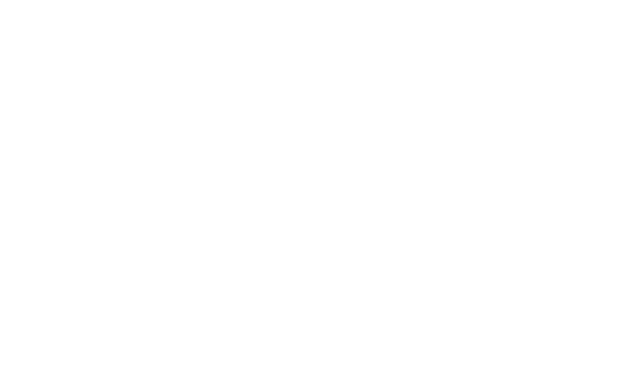
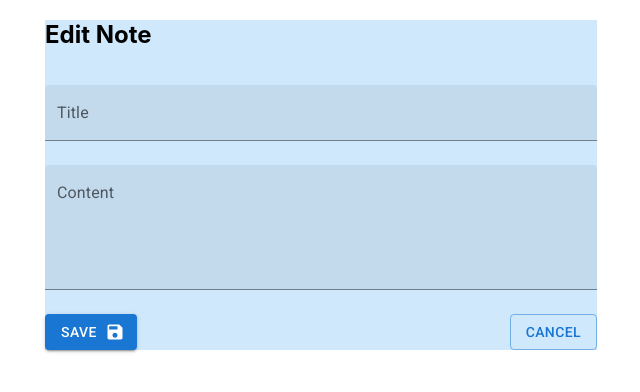
Before and after one commit to preetiGusain/notes-ui, a React (Create React App) app: page /notes-ui/edit/1 in a window 1280 px wide. Before the commit this address had no page. Shown: the top 392 px of the page, without its empty margins (319-959 px from the left). Built offline with nearby package versions, Linux system fonts and the light colour scheme; no server answers.

Commit message:
Adding Logic for Editing note

```diff
--- a/src/App.js
+++ b/src/App.js
@@ -6,6 +6,7 @@
 import Box from '@mui/material/Box';
 import Container from '@mui/material/Container';
 import Create from './pages/create';
+import  Edit  from './pages/edit';
 
 function App() {
   return (
@@ -13,8 +14,9 @@
       <Box sx={{ bgcolor: '#cfe8fc', height: '100%' }} >
         <Routes>
           <Route path="/" element={<Home />} />
-          <Route path="/notes/create" element={<Create/>} />
+          <Route path="/notes/create" element={<Create />} />
           <Route path="/notes/:id" element={<NotePage />} />
+          <Route path="/edit/:id" element={<Edit />} />
         </Routes>
       </Box>
     </Container>
--- /dev/null
+++ b/src/constants.js
@@ -0,0 +1,2 @@
+export const backend_uri = 'https://notes-api-y7g7.onrender.com';
+//export const backend_uri = "http://localhost:3000";
--- a/src/pages/create.js
+++ b/src/pages/create.js
@@ -7,6 +7,7 @@
 import Stack from '@mui/material/Stack';
 import Alert from '@mui/material/Alert';
 import { useNavigate } from 'react-router-dom';
+import { backend_uri } from '../constants';
 
 function Create() {
     const [title, setTitle] = useState('');
@@ -27,7 +28,7 @@
         try {
             setSaveError(false);
             setSaveInProgress(true);
-            const request = new Request("https://notes-api-y7g7.onrender.com/save", {
+            const request = new Request(`${backend_uri}/save`, {
                 method: "POST",
                 body: JSON.stringify({
                     title: title,
--- /dev/null
+++ b/src/pages/edit.js
@@ -0,0 +1,120 @@
+import React, { useState, useEffect } from 'react';
+import { useParams, useNavigate } from 'react-router-dom';
+import TextField from '@mui/material/TextField';
+import Button from '@mui/material/Button';
+import SaveIcon from '@mui/icons-material/Save';
+import LoadingButton from '@mui/lab/LoadingButton';
+import Alert from '@mui/material/Alert';
+import Stack from '@mui/material/Stack';
+import { backend_uri } from '../constants'
+
+function Edit() {
+    const { id } = useParams();
+    const navigate = useNavigate();
+
+    const [title, setTitle] = useState('');
+    const [content, setContent] = useState('');
+    const [saveInProgress, setSaveInProgress] = useState(false);
+    const [saveError, setSaveError] = useState(false);
+
+    useEffect(() => {
+        const fetchNote = async () => {
+            try {
+                const response = await fetch(`${backend_uri}/notes/${id}`);
+                const data = await response.json();
+                if (data && data.note) {
+                    setTitle(data.note.title);
+                    setContent(data.note.content);
+                }
+            } catch (error) {
+                console.error('Failed to load note for editing', error);
+            }
+        };
+
+        fetchNote();
+    }, [id]);
+
+    const handleSave = async () => {
+        try {
+            setSaveError(false);
+            setSaveInProgress(true);
+
+            const request = new Request(`${backend_uri}/edit/${id}`, {
+                method: "PUT",
+                body: JSON.stringify({
+                    title: title,
+                    content: content
+                }),
+                headers: {
+                    "Content-Type": "application/json",
+                },
+            });
+
+            const response = await fetch(request);
+            if (response.ok) {
+                setSaveInProgress(false);
+                navigate(`/`);
+            } else {
+                setSaveInProgress(false);
+                setSaveError(true);
+            }
+        } catch (error) {
+            setSaveInProgress(false);
+            setSaveError(true);
+            console.error("Error saving note", error);
+        }
+    };
+
+    return (
+        <div>
+            <h2>Edit Note</h2>
+            <TextField
+                label="Title"
+                value={title}
+                onChange={(e) => setTitle(e.target.value)}
+                variant="filled"
+                fullWidth
+                disabled={saveInProgress}
+                margin="normal"
+            />
+
+            <TextField
+                label="Content"
+                value={content}
+                onChange={(e) => setContent(e.target.value)}
+                variant="filled"
+                fullWidth
+                multiline
+                rows={4}
+                margin="normal"
+                disabled={saveInProgress}
+            />
+
+            <Stack direction="row" spacing={2} style={{ marginTop: '16px' }}>
+                <div style={{ display: 'flex', justifyContent: 'space-between', width: '100%' }}>
+                    <LoadingButton
+                        endIcon={<SaveIcon />}
+                        variant="contained"
+                        onClick={handleSave}
+                        loading={saveInProgress}
+                        loadingPosition="end"
+                        disabled={saveInProgress}
+                    >
+                        Save
+                    </LoadingButton>
+                    <Button
+                        variant="outlined"
+                        onClick={() => navigate(`/notes/${id}`)}
+                        disabled={saveInProgress}
+                    >
+                        Cancel
+                    </Button>
+                </div>
+            </Stack>
+
+            {saveError && <Alert severity="error">Failed to save changes!</Alert>}
+        </div>
+    );
+}
+
+export default Edit;
--- a/src/pages/home.js
+++ b/src/pages/home.js
@@ -6,6 +6,7 @@
 import { useNavigate } from 'react-router-dom';
 import { CircularProgress } from '@mui/material';
 import Alert from '@mui/material/Alert';
+import { backend_uri } from '../constants';
 
 function Home() {
     const navigate = useNavigate();
@@ -17,7 +18,7 @@
     useEffect(() => {
         const getNotes = async () => {
             try {
-                const response = await fetch("https://notes-api-y7g7.onrender.com/notes");
+                const response = await fetch(`${backend_uri}/notes`);
                 if(!response.ok) {
                     throw new Error("Server error");
                 }
--- a/src/pages/notePage.js
+++ b/src/pages/notePage.js
@@ -5,6 +5,8 @@
 import Alert from '@mui/material/Alert';
 import { useNavigate } from 'react-router-dom';
 import { CircularProgress } from '@mui/material';
+import EditIcon from '@mui/icons-material/Edit';
+import { backend_uri } from '../constants';
 
 function NotePage() {
     const { id } = useParams();
@@ -13,12 +15,13 @@
     const [noteLoadingError, setNoteLoadingError] = useState(false);
     const [deleteInProgress, setDeleteInProgress] = useState(false);
     const [deleteError, setDeleteError] = useState(false);
+    const [loadingEdit, setLoadingEdit] = useState(false);
     const navigate = useNavigate();
 
     useEffect(() => {
         const getNote = async () => {
             try {
-                const response = await fetch(`https://notes-api-y7g7.onrender.com/notes/${id}`);
+                const response = await fetch(`${backend_uri}/notes/${id}`);
                 const data = await response.json();
                 if (data && data.note) {
                     setNote(data.note);
@@ -36,7 +39,7 @@
         try {
             setDeleteInProgress(true);
             setDeleteError(false);
-            const request = new Request(`https://notes-api-y7g7.onrender.com/delete/${id}`, {
+            const request = new Request(`${backend_uri}/delete/${id}`, {
                 method: "DELETE",
             });
 
@@ -52,6 +55,14 @@
         }
     };
 
+    const handleEditClick = () => {
+        setLoadingEdit(true);
+        setTimeout(() => {
+            navigate(`/edit/${id}`);
+            setLoadingEdit(false);
+        }, 2000);
+    };
+
 
     return (
         <div>
@@ -59,16 +70,32 @@
             {noteLoadingError && <Alert severity="error">Failed to load note!</Alert>}
             <h1>{note?.title}</h1>
             <p>{note?.content}</p>
+
+            <div style={{ display: 'flex', justifyContent: 'space-between', width: '100%' }}>
+                {/* Edit Button */}
+                <LoadingButton
+                    startIcon={<EditIcon />}
+                    variant="outlined"
+                    onClick={handleEditClick}
+                    loading={loadingEdit}
+                    loadingPosition='start'
+                >
+                    Edit
+                </LoadingButton>
+
+                {/* Delete Button */}
                 <LoadingButton
                     startIcon={<DeleteIcon />}
                     variant="outlined"
                     onClick={() => deleteNote()}
                     disabled={noteLoading || note == null}
                     loading={deleteInProgress}
-                loadingPosition="start"
+                    loadingPosition="end"
                 >
                     Delete
                 </LoadingButton>
+            </div>
+
             {deleteError && <Alert severity="error">Failed to delete note!</Alert>}
         </div>
     );
```
Also changed, not shown: public/manifest.json. Lines whose indentation alone changed are shown as unchanged.
